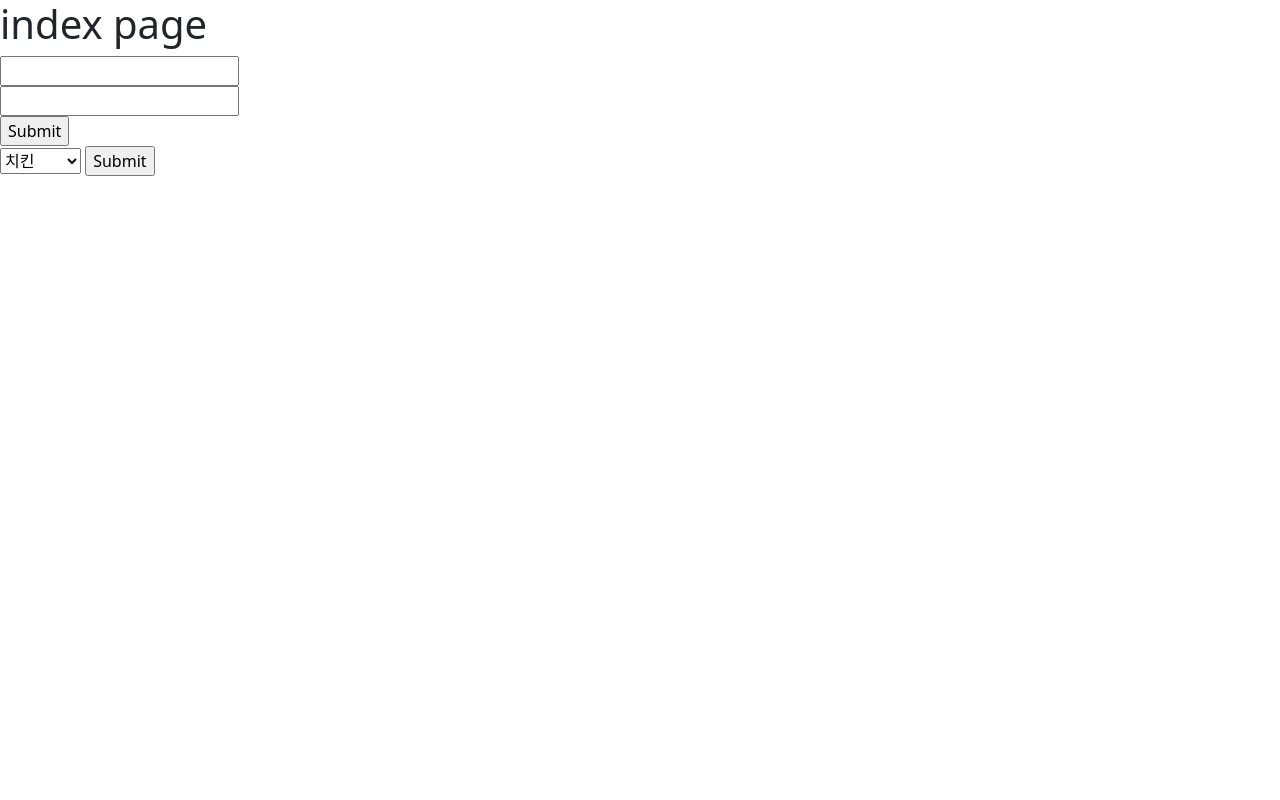
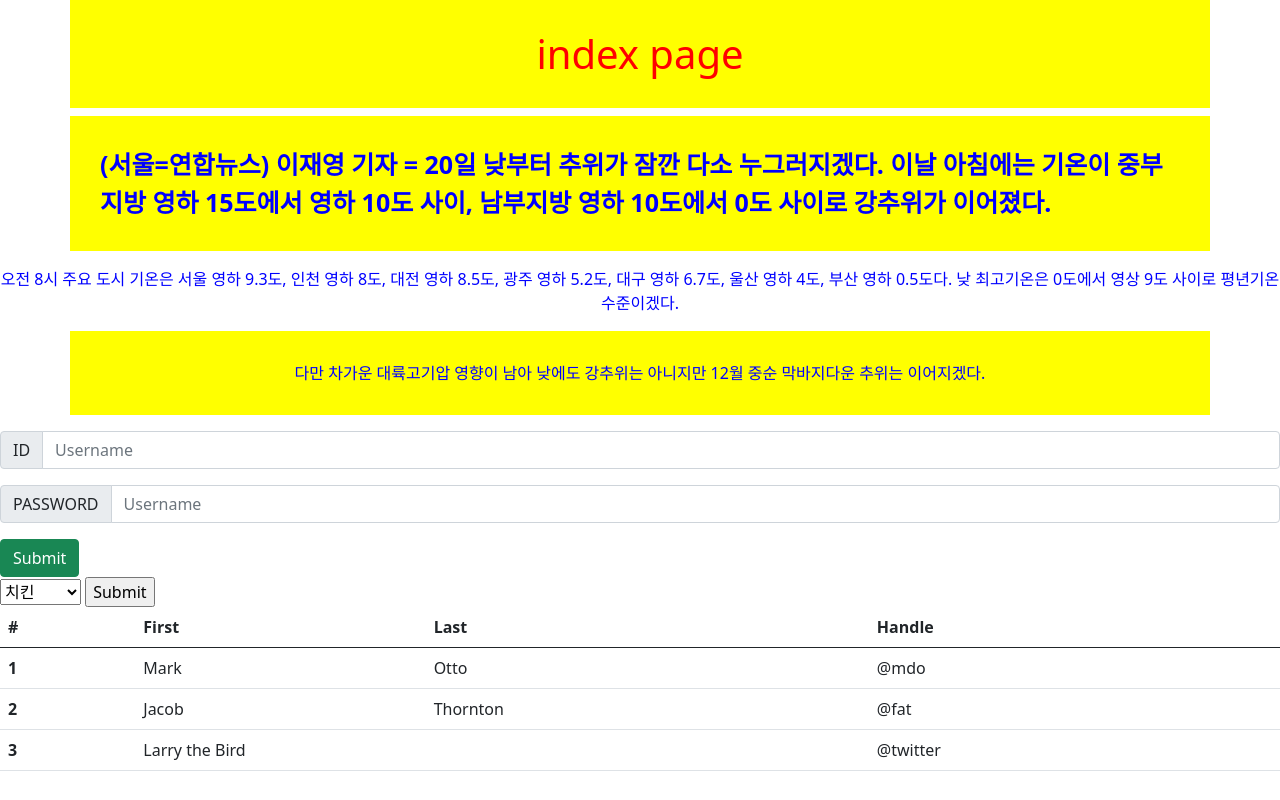
Before and after one commit to bsmoon-86/ubion-6, a Flask app: page /html in a window 1280 px wide. Run offline with Flask 2, Linux system fonts and the light colour scheme.

Commit message:
221220_update

```diff
--- a/server/templates/index.html
+++ b/server/templates/index.html
@@ -6,15 +6,59 @@
     <meta name="viewport" content="width=device-width, initial-scale=1.0">
     <title>Document</title>
     <link href="https://cdn.jsdelivr.net/npm/bootstrap@5.0.2/dist/css/bootstrap.min.css" rel="stylesheet" integrity="sha384-EVSTQN3/azprG1Anm3QDgpJLIm9Nao0Yz1ztcQTwFspd3yD65VohhpuuCOmLASjC" crossorigin="anonymous">
+    <style>
+        /* 태그의 이름을 선택하는 경우 */
+        h1 {
+            color : red
+        }
+        p {
+            color : blue
+        }
+        /* id 값을 선택하는 경우 */
+        #content1 {
+            font-size: 25px;
+        }
+        /* class 값을 선택하는 경우 */
+        .container {
+            padding: 30px;
+            background-color: yellow;
+        }
+        .mid {
+            text-align: center;
+        }
+        .b_text {
+            font-weight: bold;
+        }
+    </style>
+
 </head>
 <body>
-    <h1>index page</h1>
+    <h1 class="container mid">index page</h1>
     <!-- <a href="/second">second로 이동</a> -->
     <!-- form 태그 시작 -->
+    <p id="content1" class="b_text container">
+        (서울=연합뉴스) 이재영 기자 = 20일 낮부터 추위가 잠깐 다소 누그러지겠다.
+
+        이날 아침에는 기온이 중부지방 영하 15도에서 영하 10도 사이, 남부지방 영하 10도에서 0도 사이로 강추위가 이어졌다.
+    </p>
+    <p id="content2" class="mid">
+        오전 8시 주요 도시 기온은 서울 영하 9.3도, 인천 영하 8도, 대전 영하 8.5도, 광주 영하 5.2도, 대구 영하 6.7도, 울산 영하 4도, 부산 영하 0.5도다.
+
+        낮 최고기온은 0도에서 영상 9도 사이로 평년기온 수준이겠다.
+    </p>
+    <p id="content3" class="container mid">
+        다만 차가운 대륙고기압 영향이 남아 낮에도 강추위는 아니지만 12월 중순 막바지다운 추위는 이어지겠다.
+    </p>
     <form action="/second" method="post">
-        <input type="text" name="id"><br>
-        <input type="password" name="pass"><br>
-        <input type="submit">
+        <div class="input-group mb-3">
+            <span class="input-group-text" id="basic-addon1">ID</span>
+            <input type="text" class="form-control" name="id" placeholder="Username" aria-label="Username" aria-describedby="basic-addon1">
+        </div>
+        <div class="input-group mb-3">
+            <span class="input-group-text" id="basic-addon2">PASSWORD</span>
+            <input type="password" class="form-control" name="pass" placeholder="Username" aria-label="Username" aria-describedby="basic-addon2">
+        </div>
+        <input type="submit" class="btn btn-success">
     </form>
 
     <form action="/data" method="post">
@@ -25,5 +69,35 @@
         </select>
         <input type="submit">
     </form>
+
+    <table class="table">
+        <thead>
+          <tr>
+            <th scope="col">#</th>
+            <th scope="col">First</th>
+            <th scope="col">Last</th>
+            <th scope="col">Handle</th>
+          </tr>
+        </thead>
+        <tbody>
+          <tr>
+            <th scope="row">1</th>
+            <td>Mark</td>
+            <td>Otto</td>
+            <td>@mdo</td>
+          </tr>
+          <tr>
+            <th scope="row">2</th>
+            <td>Jacob</td>
+            <td>Thornton</td>
+            <td>@fat</td>
+          </tr>
+          <tr>
+            <th scope="row">3</th>
+            <td colspan="2">Larry the Bird</td>
+            <td>@twitter</td>
+          </tr>
+        </tbody>
+      </table>
 </body>
 </html>
```
Also changed, not shown: 2 other files.
